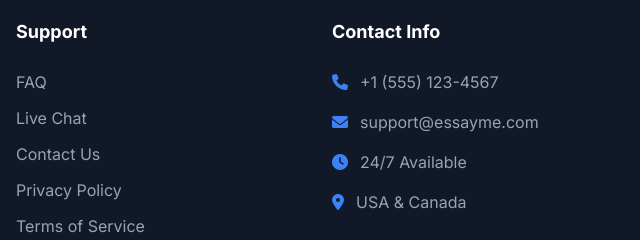
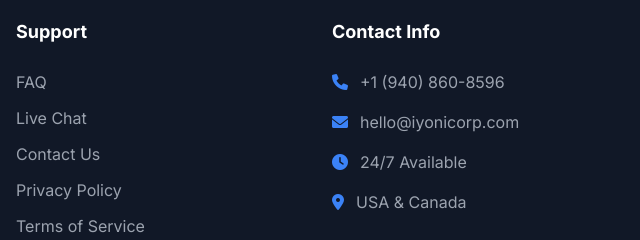
Before and after one commit to legacieweb/meme, a website: page index.html in a window 1280 px wide. Shown: the part 7415-7655 px from the top of the page, 640-1280 px from the left. Drawn offline with nearby package versions, Linux system fonts and the light colour scheme.

Commit message:
Update index.html

```diff
--- a/index.html
+++ b/index.html
@@ -987,11 +987,11 @@
           <div class="space-y-4 text-gray-400">
             <div class="flex items-center">
               <i class="fas fa-phone mr-3 text-blue-500"></i>
-              <span>+1 (555) 123-4567</span>
+              <span>+1 (940) 860-8596</span>
             </div>
             <div class="flex items-center">
               <i class="fas fa-envelope mr-3 text-blue-500"></i>
-              <span>support@essayme.com</span>
+              <span>hello@iyonicorp.com</span>
             </div>
             <div class="flex items-center">
               <i class="fas fa-clock mr-3 text-blue-500"></i>
```
